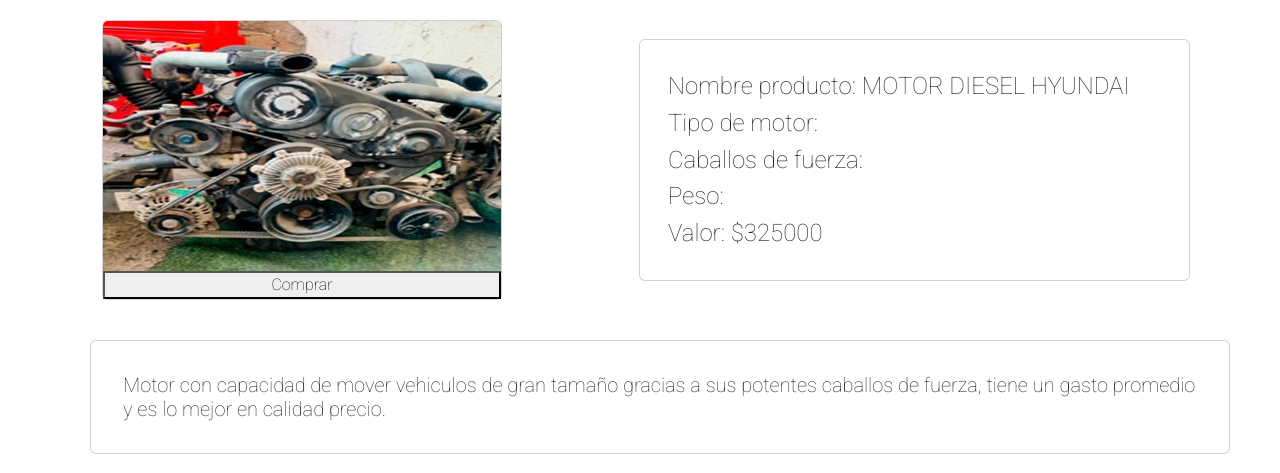
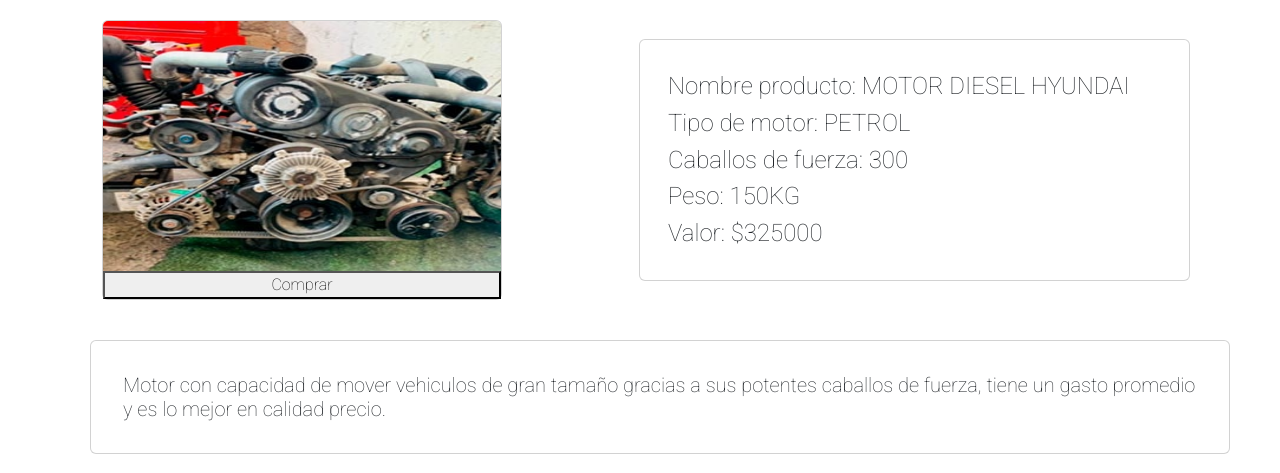
Before and after one commit to Cruspoid/Vagonzavod, a Django app: page /detalle_producto/1/ in a window 1280 px wide. Shown: the part 76-549 px from the top of the page. Run offline with Django 4.2, Linux system fonts and the light colour scheme; data comes from the database, SQL or seed files in the repository; both versions use the stored data as it was after the commit; some libraries are stand-ins or nearby versions.

Commit message:
Ultimas modificaciones por hoy.

```diff
--- a/vagonzavod/zavod/models.py
+++ b/vagonzavod/zavod/models.py
@@ -10,12 +10,23 @@ class Pedido(models.Model):
         return self.Pedido
 
 class Producto(models.Model):
+
+    Tipo_motor = (
+        ('DIESEL', 'DIESEL'),
+        ('PETROL', 'PETROL'),
+        ('GAS', 'GAS'),
+    )
+
+
     idProducto = models.AutoField(primary_key = True,verbose_name = 'Id de producto')
     nombre_producto = models.CharField(max_length = 100, verbose_name = 'Nombre de producto')
     image = models.ImageField(upload_to='images', verbose_name='Imagen')
     valor = models.IntegerField(verbose_name="valor")
     cantidad = models.IntegerField(verbose_name="cantidad")
     descripcion = models.CharField(verbose_name='descripcion', max_length=200)
+    tipo_motor = models.CharField('Tipo de motor', max_length=10, choices=Tipo_motor)
+    caballos_fuerza = models.IntegerField()
+    peso = models.CharField(max_length=10)
 
     class Meta:
         verbose_name = 'Productos'
--- a/vagonzavod/zavod/templates/detalle_producto.html
+++ b/vagonzavod/zavod/templates/detalle_producto.html
@@ -23,9 +23,9 @@
             <div class="card-body">
               <p class="card-text">
                 <h4>Nombre producto: {{producto.nombre_producto}}</h4>
-                <h4>Tipo de motor: </h4>
-                <h4>Caballos de fuerza: </h4>
-                <h4>Peso: </h4>
+                <h4>Tipo de motor: {{producto.tipo_motor}} </h4>
+                <h4>Caballos de fuerza: {{producto.caballos_fuerza}} </h4>
+                <h4>Peso: {{producto.peso}}</h4>
                 <h4>Valor: ${{producto.valor}}</h4>
 
               </p>
--- a/vagonzavod/zavod/templates/productos.html
+++ b/vagonzavod/zavod/templates/productos.html
@@ -13,7 +13,7 @@
             <div class="card" style="width: 18rem;">
                 <a href="{% url 'app_zavod:detalle_producto' e.idProducto %}"><img src="{{e.image.url}}" id="kword" name="kword"class="card-img-top" alt="..."></a>
                 <div class="card-body">
-                  <p class="card-text"><h3>{{e.nombre_producto}}</h3><h2>${{e.valor}}</h2></p>
+                  <p class="card-text"><h3>{{e.nombre_producto}}</h3><h3>${{e.valor}}</h3></p>
                 </div>
               </div>
           </div>
```
Also changed, not shown: vagonzavod/db.sqlite3, vagonzavod/media/images/motor1_klnQ5IV.jpg (added), vagonzavod/media/images/motor2_Gvjh1cW.jpg (added), vagonzavod/media/images/motor3_Ikpzcxt.jpg (added), vagonzavod/media/images/motor4_0D8m9w8.jpg (added), vagonzavod/media/images/motor5_yshY1Vf.jpg (added), vagonzavod/media/images/motor6_ix1FzAF.jpg (added), vagonzavod/zavod/migrations/0011_producto_caballos_fuerza_producto_peso_and_more.py (added).
